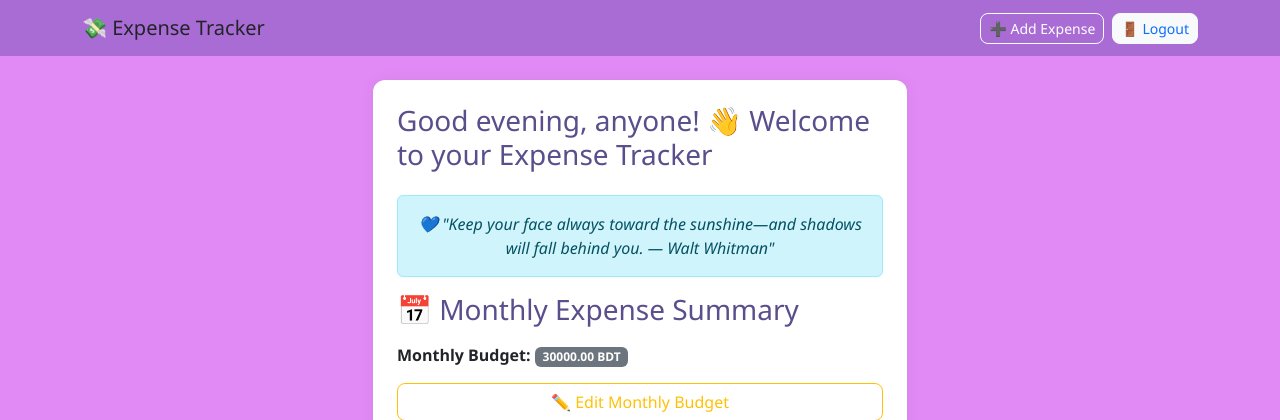
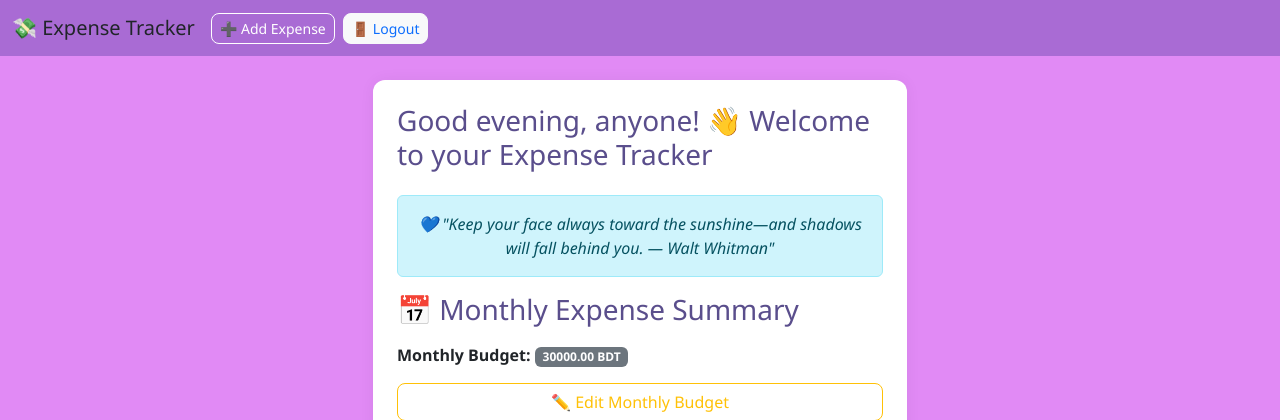
Before and after one commit to jannatulmahia20/Expense-Tracker, a Django app: page / in a window 1280 px wide. Shown: the top 420 px of the page. Run offline with Django 5.2, Linux system fonts and the light colour scheme; a user stored in the database is signed in; data comes from the database, SQL or seed files in the repository.

Commit message:
improving navbar

```diff
--- a/expenses/templates/base.html
+++ b/expenses/templates/base.html
@@ -19,7 +19,7 @@
 
     <nav class="navbar navbar-expand-lg navbar-dark bg-primary mb-4">
 
-        <div class="container">
+        <div class="container-fluid">
             <a class="navbar-brand" href="/">💸 Expense Tracker</a>
 
             <div class="collapse navbar-collapse justify-content-end">
@@ -32,6 +32,14 @@
                     </form>
 
                 </div>
+                <button class="navbar-toggler" type="button" data-bs-toggle="collapse" data-bs-target="#navbarNav"
+  aria-controls="navbarNav" aria-expanded="false" aria-label="Toggle navigation">
+  <span class="navbar-toggler-icon"></span>
+</button>
+<div class="collapse navbar-collapse justify-content-end" id="navbarNav">
+  <!-- your nav links -->
+</div>
+
                  <!-- Floating Dark Mode Toggle Button -->
 <button id="darkModeToggle"
 class="btn btn-dark position-fixed"
```
